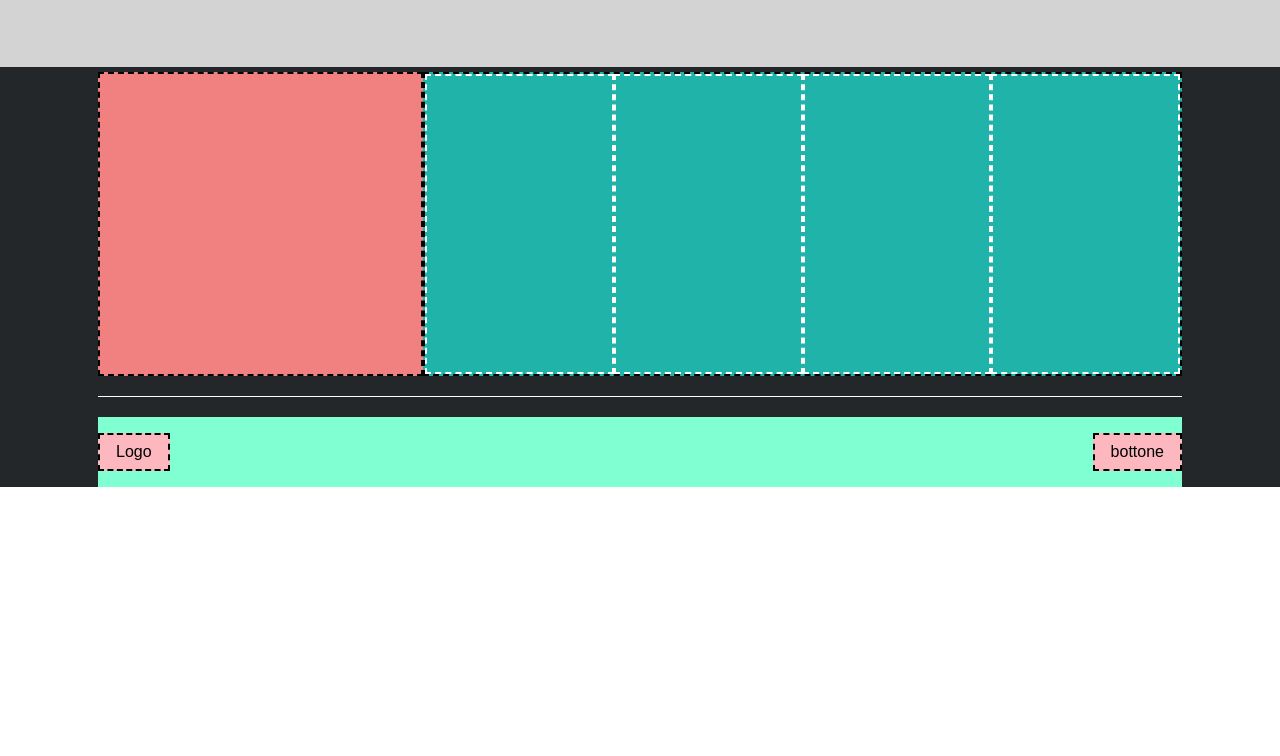
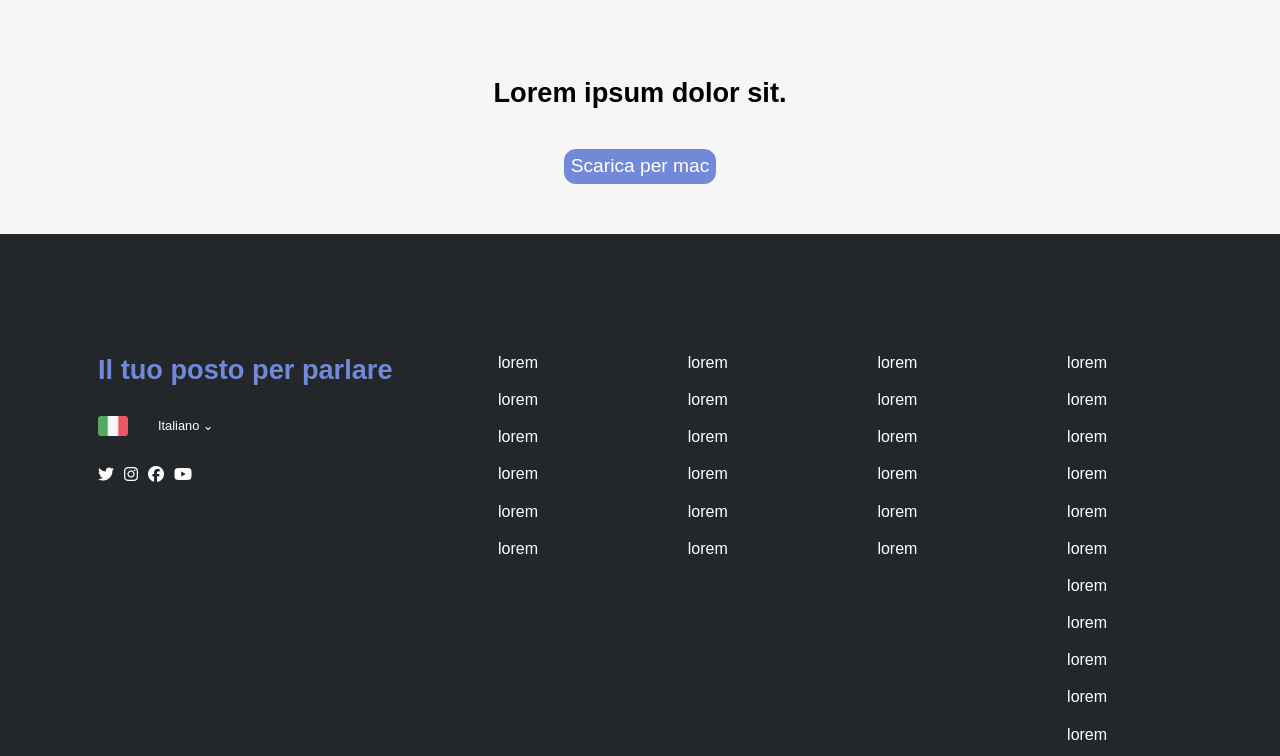
Before and after one commit to maurizio-dominici/htmlcss-discord, a plain HTML site: page index.html in a window 1280 px wide. Shown: the part 2884-3640 px from the top of the page. Before the commit the page ends 3371 px from the top, so only its background shows below. Drawn offline with Linux system fonts and the light colour scheme.

Commit message:
add top footer

```diff
--- a/css/style.css
+++ b/css/style.css
@@ -1,4 +1,4 @@
-/* RESET */
+/* # RESET */
 
 * {
   box-sizing: border-box;
@@ -31,7 +31,11 @@ h1 {
   font-size: 2.5rem;
 }
 
-/* UTILS */
+h2 {
+  font-size: 1.7rem;
+}
+
+/* # UTILS */
 
 button {
   padding: 0.4rem;
@@ -82,11 +86,17 @@ button {
   width: 25%;
 }
 
-/* HEADER */
+.word-xs {
+  font-size: 0.8rem;
+}
+
+/* # HEADER */
 
 .page-header {
   padding-bottom: 4px;
+
   /* debug */
+
   background-color: rgb(173 216 231);
 }
 
@@ -96,6 +106,7 @@ button {
 }
 .top-header .row {
   /* debug */
+
   /* background-color: rgb(218 165 30); */
 }
 
@@ -105,6 +116,7 @@ button {
   padding: 0.5rem;
 
   /* debug */
+
   /* border: 2px dashed black; */
 }
 
@@ -129,6 +141,7 @@ button.button-login {
   background-size: cover;
 
   /* debug */
+
   /* background-color: rgb(0 1 139);*/
 }
 
@@ -138,7 +151,9 @@ button.button-login {
   flex-direction: column;
   justify-content: space-evenly;
   align-items: center;
+
   /* debug */
+
   /* background-color: rgb(239 130 237); */
   min-height: 350px;
   /* border: 2px dashed black; */
@@ -160,7 +175,7 @@ button.black-big {
   gap: 30px;
 }
 
-/* MAIN */
+/* # MAIN */
 
 .page-content > section {
   padding: 50px 0;
@@ -171,7 +186,7 @@ button.black-big {
 }
 
 .page-content > section:nth-child(even) {
-  background-color: rgb(211 211 211);
+  background-color: hsl(0deg 0% 96.47%);
 }
 
 .page-content > section:nth-child(even) .row {
@@ -193,6 +208,7 @@ button.black-big {
 
 .page-content .col-60 {
   min-height: 450px;
+
   /* debug */
 
   /* min-height: 400px;
@@ -214,8 +230,9 @@ button.black-big {
 
 .page-content .large-content {
   display: flex;
-  flex-direction: column;
-  align-items: center;
+  flex-wrap: wrap;
+  justify-content: center;
+  gap: 20px;
 
   /* debug */
 
@@ -224,7 +241,20 @@ button.black-big {
   /* border: 2px dashed black; */
 }
 
-/* FOOTER */
+.star-menu {
+  display: flex;
+  flex-direction: column;
+  align-items: center;
+  gap: 40px;
+}
+
+.star-menu .big-blue {
+  color: white;
+  font-size: 1.2rem;
+  background-color: hsl(226.73deg 58.43% 65.1%);
+}
+
+/* # FOOTER */
 
 .page-footer {
   /* debug */
@@ -234,25 +264,33 @@ button.black-big {
 
 .page-footer .col-30 {
   /* debug */
-  background-color: rgb(240 129 128);
-  border: 2px dashed black;
+
+  /* background-color: rgb(240 129 128); */
+  /* border: 2px dashed black; */
+}
+
+.ita-flag {
+  width: 30px;
 }
 
 .page-footer .col-70 {
   /* debug */
-  background-color: rgb(32 179 170);
-  border: 2px dashed black;
+
+  /* background-color: rgb(32 179 170); */
+  /* border: 2px dashed black; */
 }
 
 .page-footer .col-25 {
   /* debug */
-  border: 2px dashed white;
+
+  /* border: 2px dashed white; */
 }
 
 .page-footer .col-30,
 .page-footer .col-70,
 .page-footer .col-25 {
   /* debug */
+
   min-height: 300px;
 }
 
@@ -260,21 +298,58 @@ button.black-big {
   padding-bottom: 20px;
   border-bottom: 1px solid white;
   margin-bottom: 20px;
-  padding-top: 5px;
+  padding-top: 120px;
 }
 
 .footer-bottom {
   background-color: rgb(127 255 210);
   padding: 1rem 0;
   display: flex;
+
   /* debug */
+
   justify-content: space-between;
 }
 
 .footer-bottom > * {
   padding: 0.5rem 1rem;
   color: black;
+
   /* debug */
+
   background-color: rgb(252 183 191);
   border: 2px dashed black;
 }
+
+.menu-xs {
+  display: flex;
+  flex-direction: column;
+  gap: 30px;
+}
+
+.row.logo-ita {
+  gap: 30px;
+  align-items: center;
+}
+
+.h2-footer {
+  color: hsl(226.73deg 58.43% 65.1%);
+}
+
+.logo-list {
+  display: flex;
+  gap: 10px;
+}
+
+.list-footer {
+  display: flex;
+  flex-direction: column;
+  display: flex;
+  flex-direction: column;
+  align-items: center;
+  gap: 1.2rem;
+}
+
+.list-footer .first-item-list {
+  color: hsl(226.73deg 58.43% 65.1%);
+}
--- a/index.html
+++ b/index.html
@@ -5,8 +5,15 @@
     <meta name="viewport" content="width=device-width, initial-scale=1.0" />
     <meta name="author" content="Maurizio Dominici" />
     <title>Struttura Discord</title>
+    <link
+      rel="stylesheet"
+      href="https://cdnjs.cloudflare.com/ajax/libs/font-awesome/6.7.2/css/all.min.css"
+      integrity="sha512-Evv84Mr4kqVGRNSgIGL/F/aIDqQb7xQ2vcrdIwxfjThSH8CSR7PBEakCr51Ck+w+/U6swU2Im1vVX0SVk9ABhg=="
+      crossorigin="anonymous"
+      referrerpolicy="no-referrer"
+    />
+    <link rel="shortcut icon" href="./img/favicon.png" type="image/x-icon" />
     <link rel="stylesheet" href="./css/style.css" />
-    <link rel="shortcut icon" href="./img/favicon.png" type="image/x-icon" />
   </head>
   <body>
     <header class="page-header">
@@ -114,7 +121,12 @@
               Voluptatum, vitae ipsa deserunt voluptas debitis a et illo soluta
               minima neque, facilis dolor iure odio, numquam eos quas!
             </p>
-            <img class src="./img/paragrafo4.svg" alt="immagine grande" />
+            <img src="./img/paragrafo4.svg" alt="big-img" />
+
+            <div class="star-menu">
+              <h2>Lorem ipsum dolor sit.</h2>
+              <button class="big-blue">Scarica per mac</button>
+            </div>
           </div>
         </div>
       </section>
@@ -122,13 +134,78 @@
     <footer class="page-footer">
       <div class="container">
         <div class="row footer-top">
-          <div class="col-30"></div>
+          <div class="col-30">
+            <div class="menu-xs">
+              <h2 class="h2-footer">Il tuo posto per parlare</h2>
+              <div class="row logo-ita">
+                <img class="ita-flag" src="./img/ita.png" alt="ita flag" />
+                <span class="word-xs"> Italiano &#8964;</span>
+              </div>
+              <div class="logo-list">
+                <span>
+                  <i class="fa-brands fa-twitter"></i>
+                </span>
+                <span>
+                  <i class="fa-brands fa-instagram"></i>
+                </span>
+                <span>
+                  <i class="fa-brands fa-facebook"></i>
+                </span>
+                <span>
+                  <i class="fa-brands fa-youtube"></i>
+                </span>
+              </div>
+            </div>
+          </div>
+
           <div class="col-70">
             <div class="row">
-              <div class="col-25"></div>
-              <div class="col-25"></div>
-              <div class="col-25"></div>
-              <div class="col-25"></div>
+              <div class="col-25">
+                <div class="list-footer">
+                  <a clss="first-item-list" href="#">lorem</a>
+                  <a href="#">lorem</a>
+                  <a href="#">lorem</a>
+                  <a href="#">lorem</a>
+                  <a href="#">lorem</a>
+                  <a href="#">lorem</a>
+                </div>
+              </div>
+              <div class="col-25">
+                <div class="list-footer">
+                  <a clss="first-item-list" href="#">lorem</a>
+                  <a href="#">lorem</a>
+                  <a href="#">lorem</a>
+                  <a href="#">lorem</a>
+                  <a href="#">lorem</a>
+                  <a href="#">lorem</a>
+                </div>
+              </div>
+              <div class="col-25">
+                <div class="list-footer">
+                  <a clss="first-item-list" href="#">lorem</a>
+                  <a href="#">lorem</a>
+                  <a href="#">lorem</a>
+                  <a href="#">lorem</a>
+                  <a href="#">lorem</a>
+                  <a href="#">lorem</a>
+                </div>
+              </div>
+              <div class="col-25">
+                <div class="list-footer">
+                  <a clss="first-item-list" href="#">lorem</a>
+                  <a href="#">lorem</a>
+                  <a href="#">lorem</a>
+                  <a href="#">lorem</a>
+                  <a href="#">lorem</a>
+                  <a href="#">lorem</a>
+                  <a href="#">lorem</a>
+                  <a href="#">lorem</a>
+                  <a href="#">lorem</a>
+                  <a href="#">lorem</a>
+                  <a href="#">lorem</a>
+                  <a href="#">lorem</a>
+                </div>
+              </div>
             </div>
           </div>
         </div>
```
